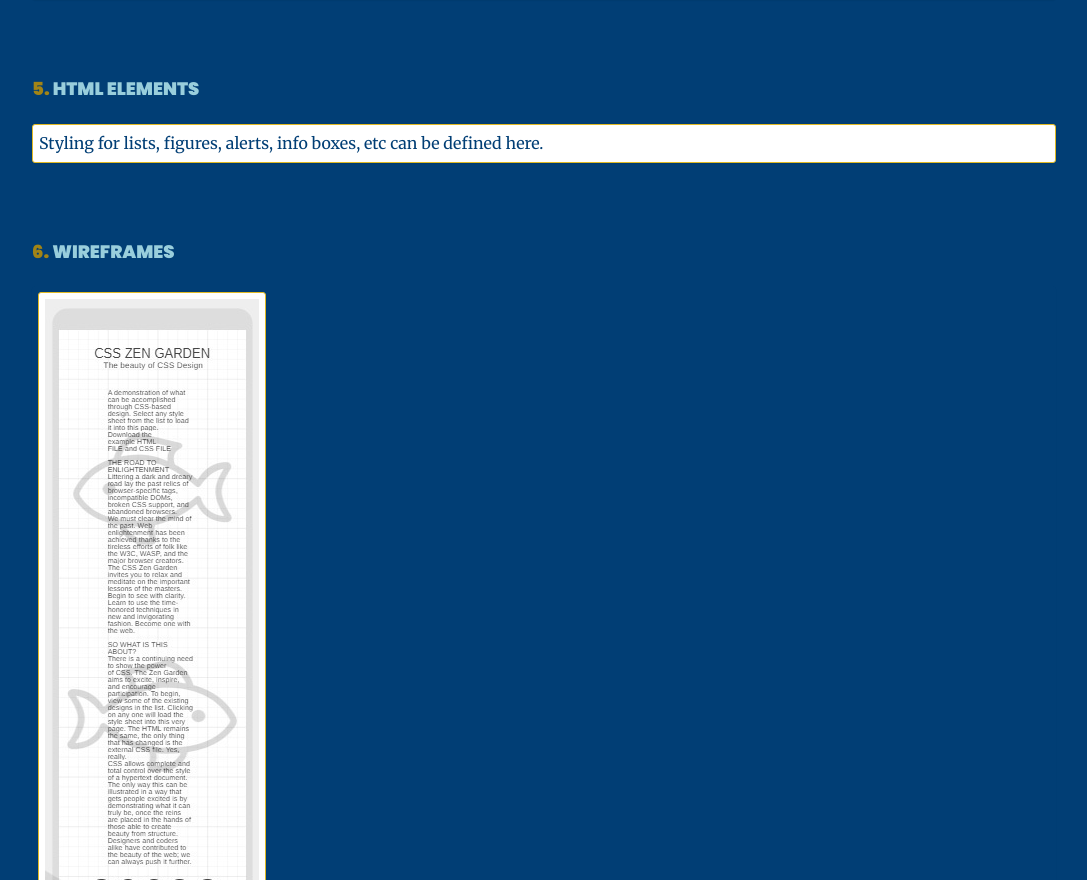
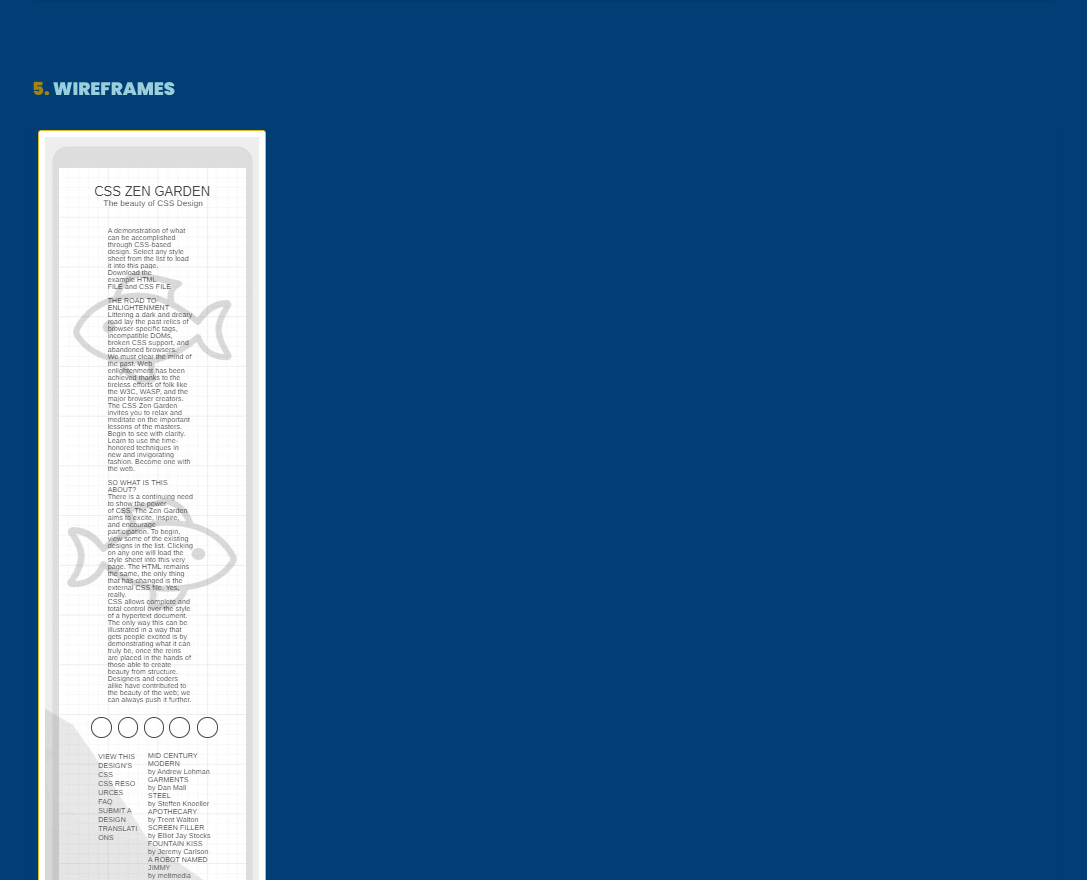
Before and after one commit to eburns000/wdd331, a plain HTML site: page style-guide/index.html in a window 1280 px wide. Shown: the part 1568-2448 px from the top of the page, without its empty margins (96-1183 px from the left). Drawn offline with Linux system fonts and the light colour scheme.

Commit message:
delete html elements section

```diff
--- a/style-guide/index.html
+++ b/style-guide/index.html
@@ -113,16 +113,6 @@
         </div>
       </section>
 
-      <section id="elements" class="cd-elements">
-        <h2>HTML Elements</h2>
-        <div class="cd-box">
-          <p>
-            Styling for lists, figures, alerts, info boxes, etc can be defined
-            here.
-          </p>
-        </div>
-      </section>
-
       <section id="wireframes" class="cd-wireframes">
         <h2>Wireframes</h2>
         <div class="cd-box wire">
```
